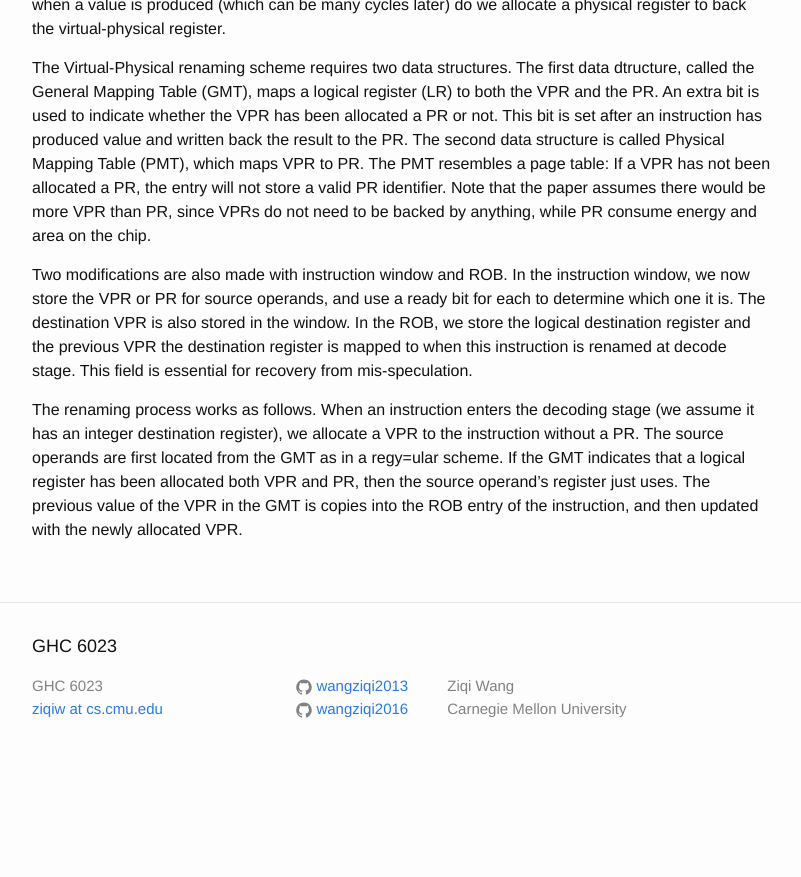
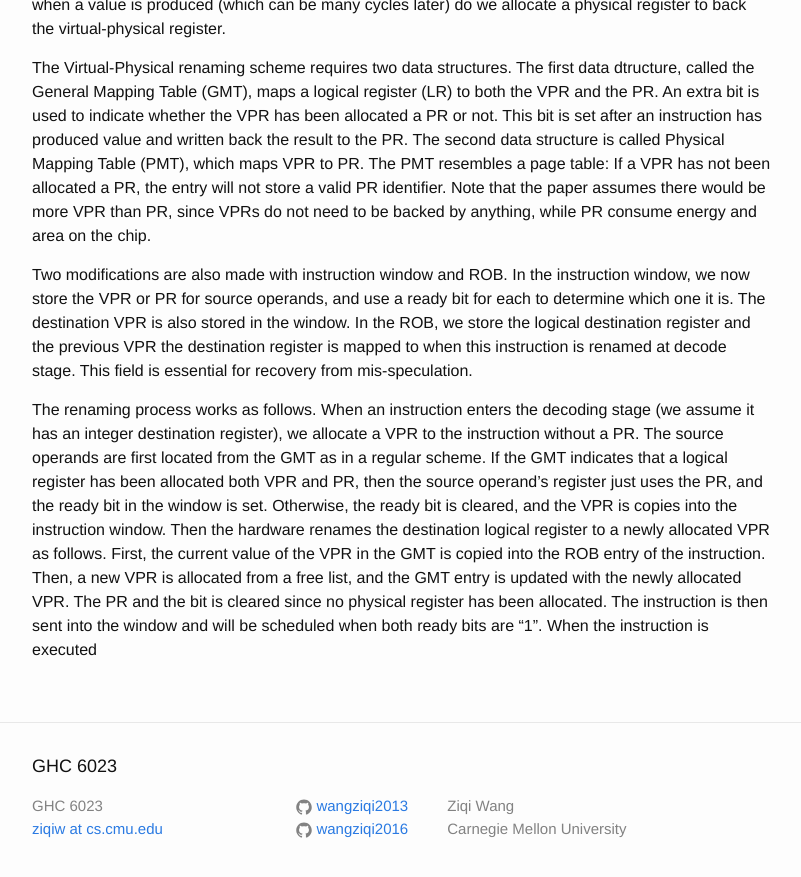
Before and after one commit to wangziqi2013/wangziqi2013.github.io, a Jekyll site: the page built from _posts/2019-08-29-Dynamic-Reg-Renaming-Through-VP-Registers.markdown, in a window 1280 px wide and 900 px high, scrolled down 1600 px. Shown: the top 877 px of the window, without its empty margins (238-1039 px from the left). Built offline with Jekyll 4.4.1, drawn with Linux system fonts in a browser that asks for light colours; before the commit the page ends 2380 px from its top, so only the background shows below that.

Commit message:
Adding frontend renaming

```diff
--- a/_posts/2019-08-29-Dynamic-Reg-Renaming-Through-VP-Registers.markdown
+++ b/_posts/2019-08-29-Dynamic-Reg-Renaming-Through-VP-Registers.markdown
@@ -70,6 +70,10 @@ instruction is renamed at decode stage. This field is essential for recovery fro
 
 The renaming process works as follows. When an instruction enters the decoding stage (we assume it has an integer
 destination register), we allocate a VPR to the instruction without a PR. The source operands are first located
-from the GMT as in a regy=ular scheme. If the GMT indicates that a logical register has been allocated both VPR
-and PR, then the source operand's register just uses. The previous value of the VPR in the GMT
-is copies into the ROB entry of the instruction, and then updated with the newly allocated VPR.
+from the GMT as in a regular scheme. If the GMT indicates that a logical register has been allocated both VPR
+and PR, then the source operand's register just uses the PR, and the ready bit in the window is set. Otherwise, the
+ready bit is cleared, and the VPR is copies into the instruction window. Then the hardware renames the destination logical
+register to a newly allocated VPR as follows. First, the current value of the VPR in the GMT is copied into the ROB entry
+of the instruction. Then, a new VPR is allocated from a free list, and the GMT entry is updated with the newly allocated
+VPR. The PR and the bit is cleared since no physical register has been allocated. The instruction is then sent into the
+window and will be scheduled when both ready bits are "1". When the instruction is executed
```
